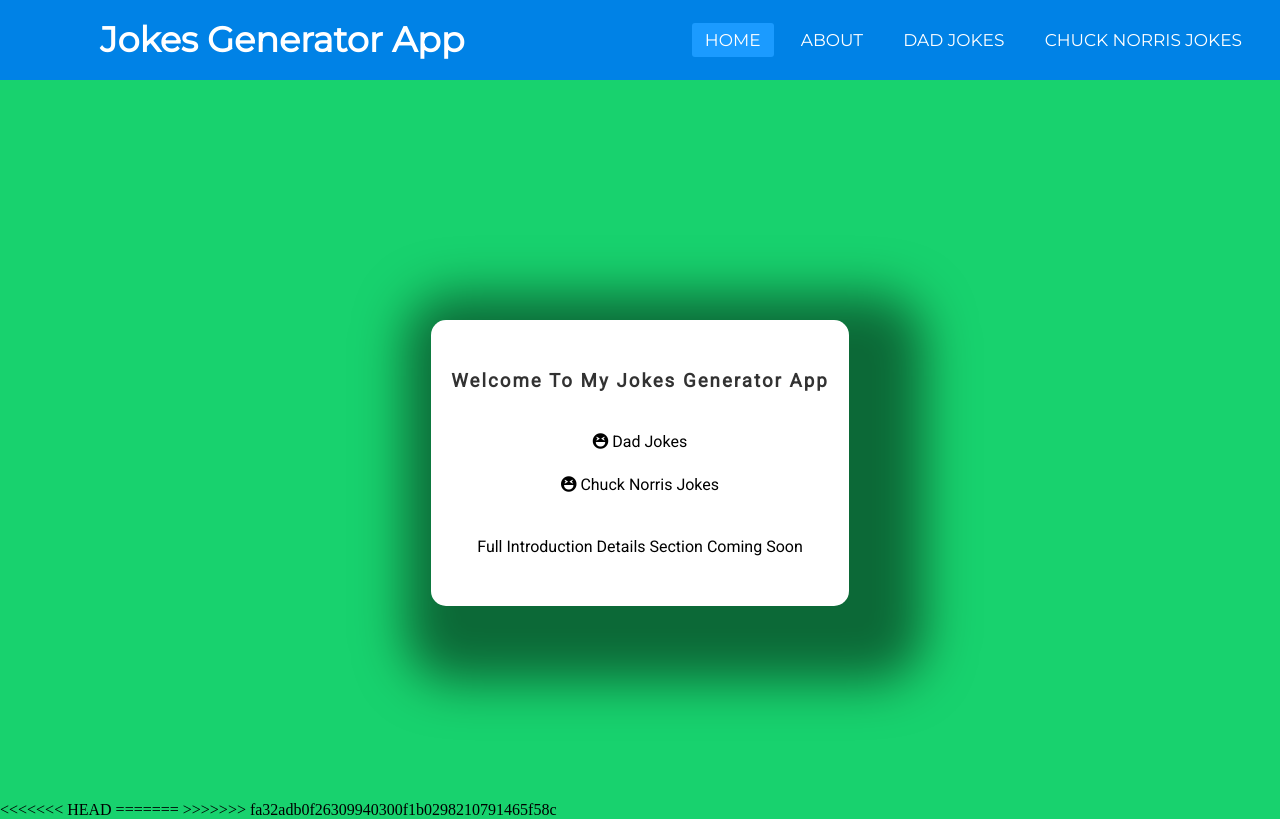
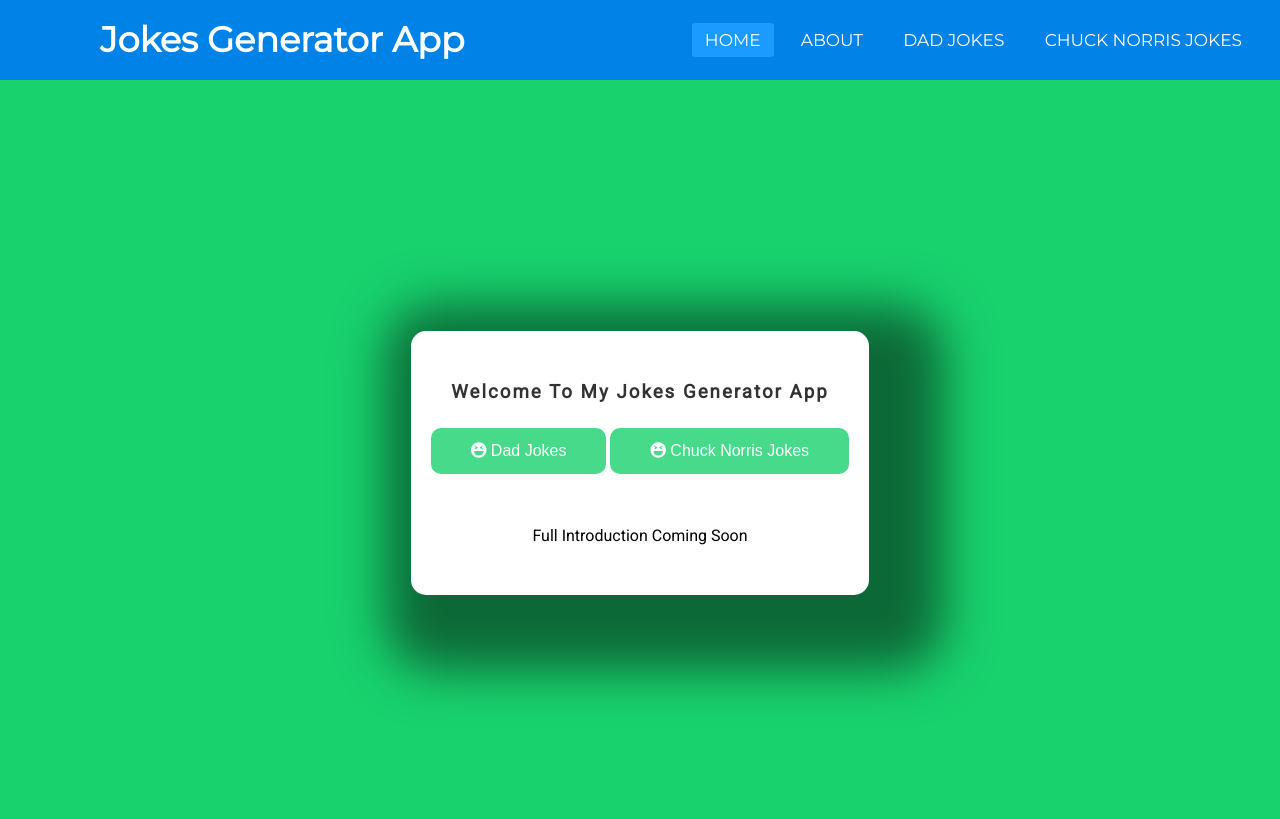
Before and after one commit to mogrady-professional/Jokes-Generator-Application, a plain HTML site: page index.html in a window 1280 px wide. Drawn offline with Linux system fonts and the light colour scheme.

Commit message:
Project Update

```diff
--- a/index.html
+++ b/index.html
@@ -29,20 +29,15 @@
     <main>
         <div class="container" style="margin-top: 4rem;  text-transform: capitalize;">
             <h3>Welcome to my Jokes Generator App</h3>
-            <div>
-                <p><i class="fa fa-laugh-squint"></i> Dad Jokes</p>
-                <p><i class="fa fa-laugh-squint"></i> Chuck Norris Jokes</p>
+            <div class="categories">
+                <a href="dad-jokes.html"><button class="btn"><i class="fa fa-laugh-squint"></i> Dad Jokes</button></a>
+                <a href="chuck-norris-jokes.html"><button class="btn"><i class="fa fa-laugh-squint"></i> Chuck Norris Jokes</button></a>
             </div>
             <br>
-            <p>Full Introduction Details section Coming Soon</p>
+            <p>Full Introduction Coming Soon</p>
 
         </div>
     </main>
-<<<<<<< HEAD
-=======
-
-    <script src="js/main.js"></script>
->>>>>>> fa32adb0f26309940300f1b0298210791465f58c
 </body>
 
 </html>
--- a/js/chuck-norris-facts.js
+++ b/js/chuck-norris-facts.js
@@ -292,7 +292,7 @@ jokeForm.addEventListener('submit', async(e) => {
 
     const firstName = firstNameInput.value || 'Chuck';
     const lastName = lastNameInput.value || 'Norris';
-    const url = `http://api.icndb.com/jokes/random?firstName=${firstName}&lastName=${lastName}`;
+    const url = `https://api.icndb.com/jokes/random?firstName=${firstName}&lastName=${lastName}`;
     try {
         const res = await fetch(url);
         const data = await res.json();
```
